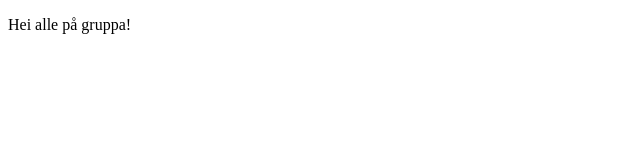
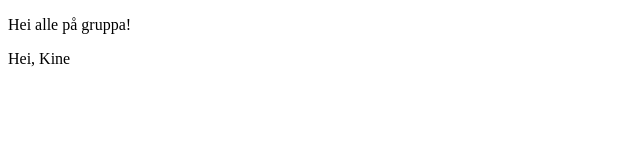
Before and after one commit to KineChristensen/webprosjekt2018, a plain HTML site: page index.html in a window 1280 px wide. Shown: the full height of the page, 0-640 px from the left. Drawn offline with Linux system fonts and the light colour scheme.

Commit message:
hei, kine

```diff
--- a/index.html
+++ b/index.html
@@ -8,6 +8,7 @@
 
     <body>
         <p>Hei alle på gruppa!</p>
+        <p>Hei, Kine</p>
     </body>
 
 </html>
```
